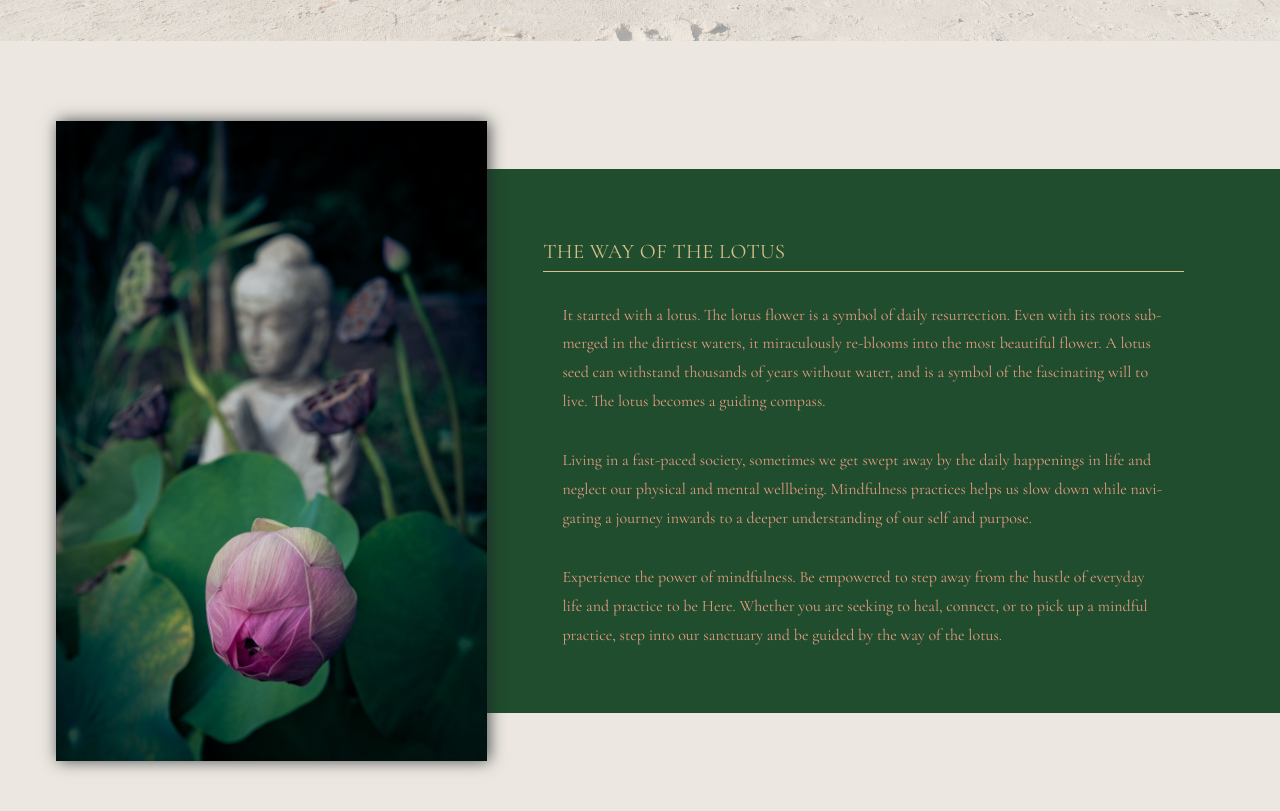
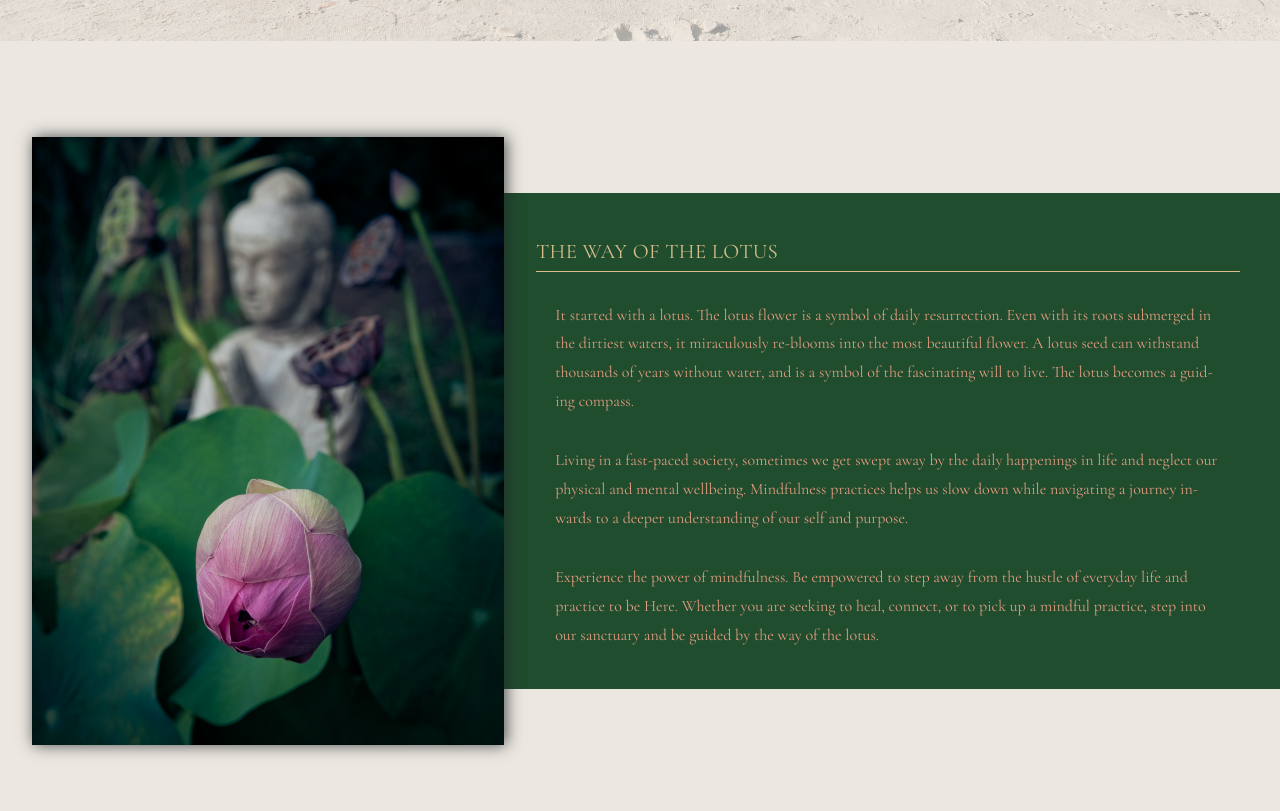
Before and after one commit to jieqiangt/the-hush-retreat, a Next.js app: page /discover in a window 1280 px wide. Shown: the part 840-1651 px from the top of the page. Built offline with nearby package versions, Linux system fonts and the light colour scheme.

Commit message:
- added media queries to respond to short tablets

```diff
--- a/sass/abstracts/_media.scss
+++ b/sass/abstracts/_media.scss
@@ -44,13 +44,6 @@
     }
   }
 
-  @if $breakpoint == tab-short-land {
-    @media (max-height: 50em) and (max-width: 68.75em) {
-      // < height: 800px > width: 1000px
-      @content;
-    }
-  }
-
   @if $breakpoint == tab-lg-land {
     @media (max-width: 53.125em) {
       //width: 850px
@@ -61,6 +54,13 @@
   @if $breakpoint == tab-land {
     @media (max-width: 46.875em) {
       //width: 750px
+      @content;
+    }
+  }
+
+  @if $breakpoint == tab-short-land {
+    @media (max-height: 50em) and (min-width: 46.876em) {
+      // < height: 800px > width: 1000px
       @content;
     }
   }
--- a/sass/pages/discover.module.scss
+++ b/sass/pages/discover.module.scss
@@ -133,6 +133,10 @@
       order: 2;
       margin-bottom: 6rem;
     }
+
+    @include media-queries(tab-short-land) {
+      margin: 12rem -10rem 12rem 4rem;
+    }
   }
 
   &--aside {
@@ -166,6 +170,10 @@
       @include media-queries(tab-land) {
         padding: 10rem 14rem;
         align-self: stretch;
+      }
+
+      @include media-queries(tab-short-land) {
+        padding: 5rem 5rem 5rem 14rem;
       }
 
       @include media-queries(phone-lg) {
```
